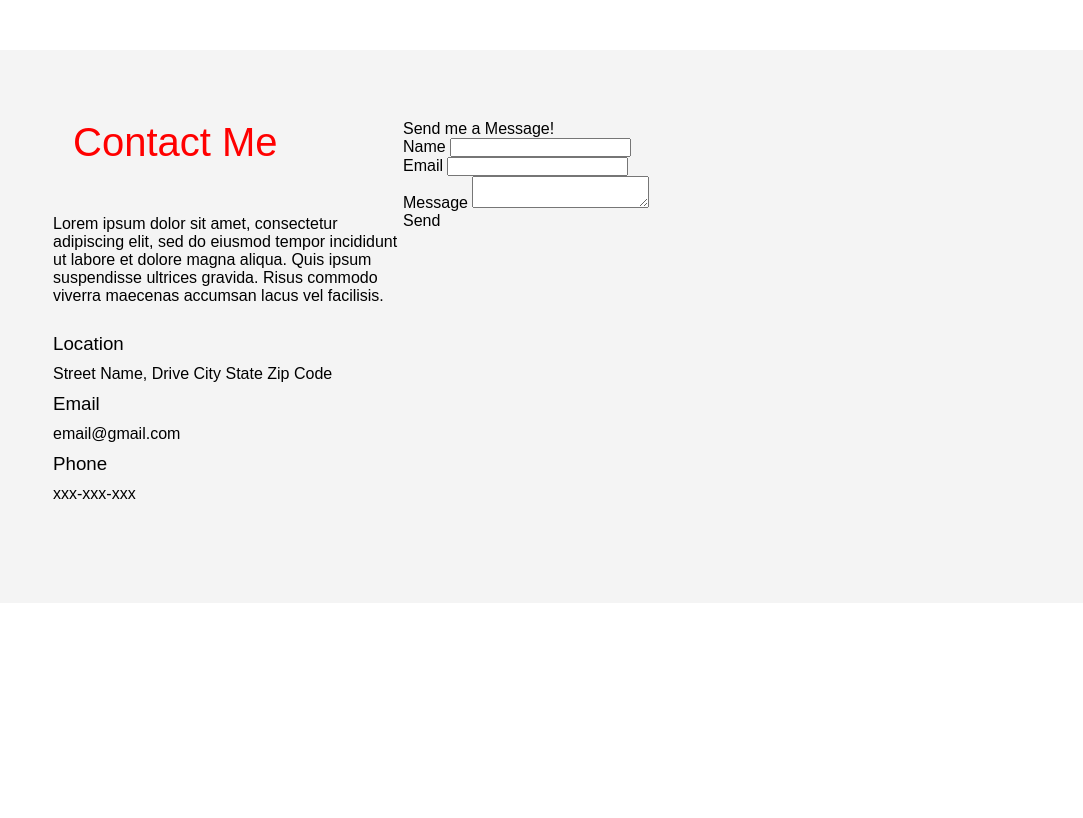
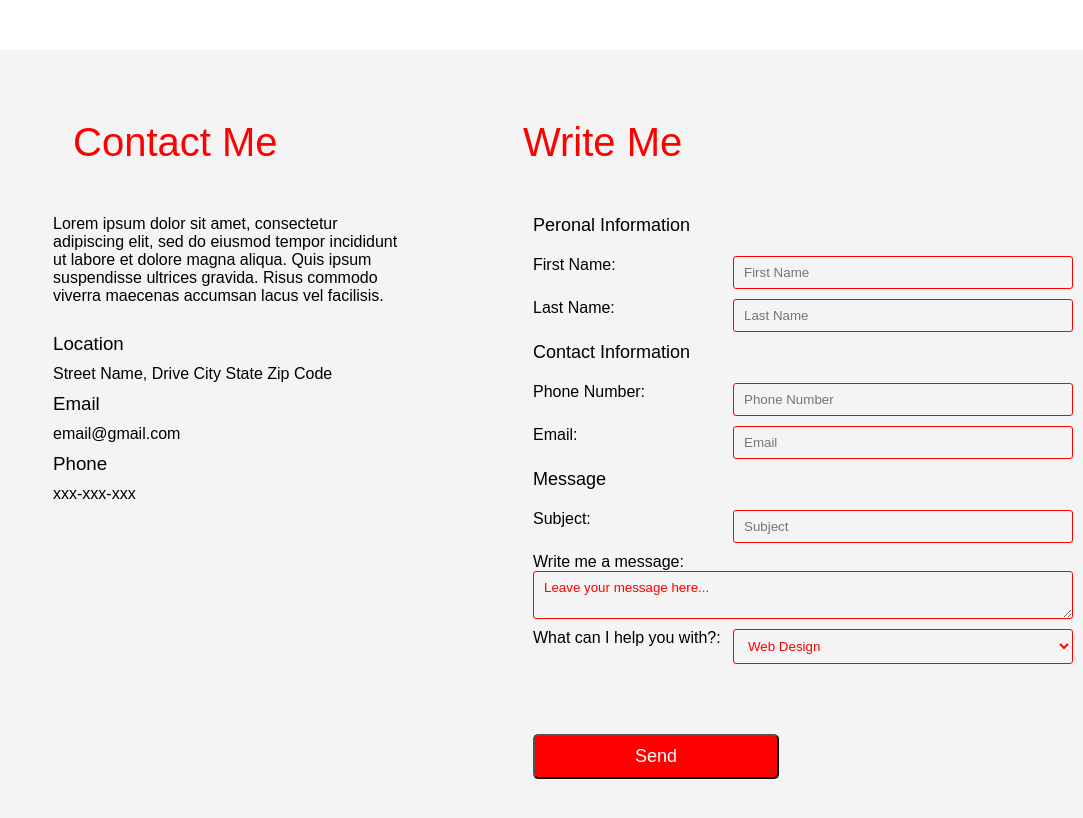
Before and after one commit to Mauhri/Prototype, a plain HTML site: page Prototype/Prototype.html in a window 1280 px wide. Shown: the part 1640-2458 px from the top of the page, without its empty margins (197-1280 px from the left). Before the commit the page ends 2243 px from the top, so only its background shows below. Drawn offline with Linux system fonts and the light colour scheme; a web font is replaced by a local one.

Commit message:
Update Prototype.html
form

```diff
--- a/Prototype/Prototype.html
+++ b/Prototype/Prototype.html
@@ -13,13 +13,18 @@
 
         <div id="home">
             <div id="menu">
-                <label for="hamburger">&#9776;</label>
+                 <label for="hamburger">&#9776;</label>
       <input type="checkbox" id="hamburger"/>
                 <ul>
-                   <li><a href="#contact">Contact</a></li>
+
+
+                    <li><a href="#contact">Contact</a></li>
                     <li><a href="#work">Work</a></li>
                     <li><a href="#aboutme">About Me</a></li>
                     <li><a class="active" href="#home">Home</a></li>
+
+
+
                 </ul>
             </div>
             <div id="title">
@@ -31,6 +36,10 @@
                 <a href="#" class="button">My Resume</a>
             </div>
             <div id="sm">
+
+
+
+
                     <a href="http://facebook.com" class="fa fa-facebook"></a>
                     <a href="http://twitter.com" class="fa fa-twitter"></a>
                     <a href="http://instagram.com" class="fa fa-instagram"></a>
@@ -83,29 +92,31 @@
                 <p>xxx-xxx-xxx</p>
 
             </div>
-            <div class="contact-form">
-                            <div class="title"> Send me a Message!</div>
+            <article class="registar-form">
+            <form class="contact-form">
+                 <section class="form-group">
+                    <h2>Write Me</h2>
+                    <ul class="form-fields">
+                        <h4>Peronal Information</h4>
+                        <li><label for="first-name">First Name:</label> <input type="text" name="first-name" id="first-name" placeholder="First Name" class="text-input"></li>
+                        <li><label for="last-name">Last Name:</label> <input type="text" name="last-name" id="last-name" placeholder="Last Name" class="text-input"></li>
+                        <h4>Contact Information</h4>
+                        <li><label for="phone-number">Phone Number:</label> <input type="tel" name="phone-number" id="phone-number" placeholder="Phone Number" class="text-input"></li>
+                        <li><label for="email">Email:</label> <input type="email" name="email" id="email" placeholder="Email" class="text-input"></li>
+                        <h4>Message</h4>
+                        <li><label for="email">Subject:</label> <input type="text" name="subject" id="subject" placeholder="Subject" class="text-input"></li>
+                        <li><label for="food-options">Write me a message:</label><textarea id="message" name="message" class="text-area">Leave your message here...</textarea> </li>
+                        <li><label for="services">What can I help you with?:</label> <select class="select-menu" id="services" name="services">
+                         <option value="Web Design">Web Design</option>
+	                     <option value="Graphic Design">Graphic Design</option>
+	                     <option value="UI design">UI design</option>
+                        </select>	</li>
+                        <li><button type="submit" class="register-btn">Send</button></li>
 
-                            <div class="input-fields">
-                                <div class="items">
-
-                                    <label for="name" class="label">Name</label>
-                                    <input id="name" type="text" class="input">
-                                </div>
-                            <div class="items">
-
-                                    <label for="email" class="label">Email</label>
-                                    <input id="email" type="text" class="input">
-                                </div>
-                                <div class="items">
-
-                                    <label for="msg" class="label">Message</label>
-                                    <textarea id="msg" class="text-area"></textarea>
-                                </div>
-                                <div class="btn">Send</div>
-                            </div>
-
-                        </div>
+                    </ul>
+                </section>
+            </form>
+         </article>
         </div>
         <footer>
         </footer>
```
